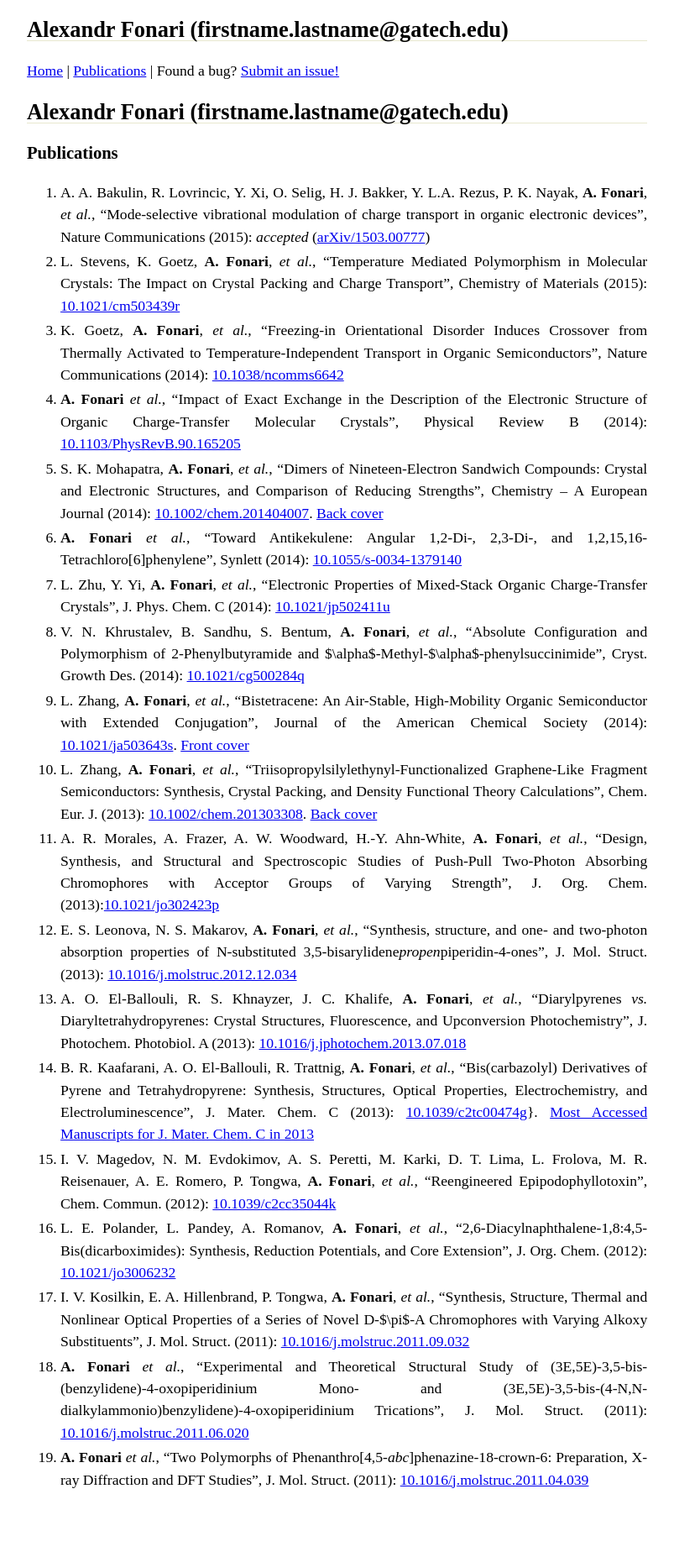
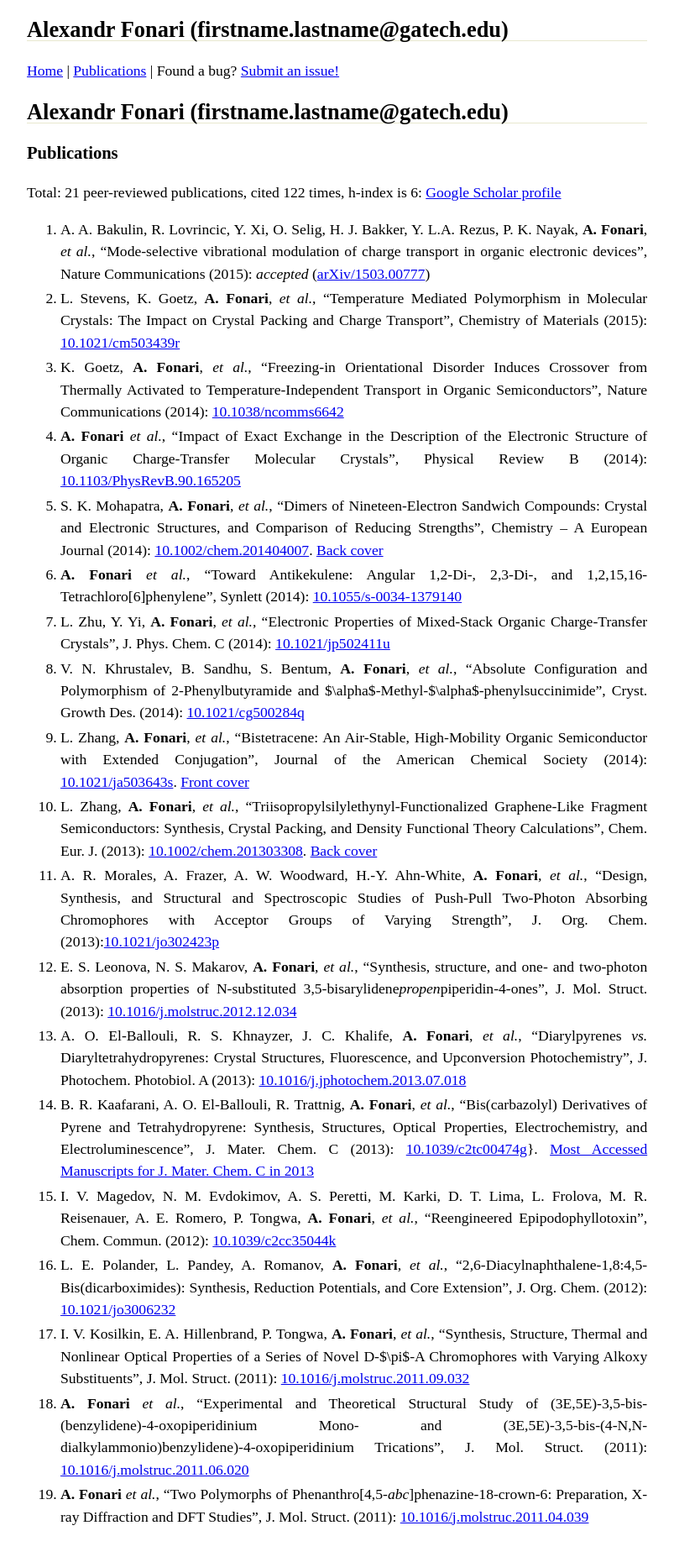
Before and after one commit to afonari/afonari.github.io, a Jekyll site: the page built from publications.md, in a window 1280 px wide. Shown: the whole page at 84% size, without its empty margins (56-859 px from the left). Built offline with Jekyll 4.4.1, drawn with Linux system fonts in a browser that asks for light colours; Markdown is read by kramdown in place of the engine named in the settings; before the commit the page ends 1810 px from its top, so only the background shows below that.

Commit message:
update publications

```diff
--- a/publications.md
+++ b/publications.md
@@ -6,6 +6,8 @@ title: Publications
 ## Alexandr Fonari (firstname.lastname@gatech.edu)
 
 ### Publications
+
+Total: 21 peer-reviewed publications, cited 122 times, h-index is 6: [Google Scholar profile](http://scholar.google.com/citations?user=ZkBvorAAAAAJ)
 
 1. A. A. Bakulin, R. Lovrincic, Y. Xi, O. Selig, H. J. Bakker, Y. L.A. Rezus, P. K. Nayak, **A. Fonari**, *et al.*, &ldquo;Mode-selective vibrational modulation of charge transport in organic electronic devices&rdquo;, Nature Communications (2015): *accepted* ([arXiv/1503.00777](http://arxiv.org/abs/1503.00777))
 
```
